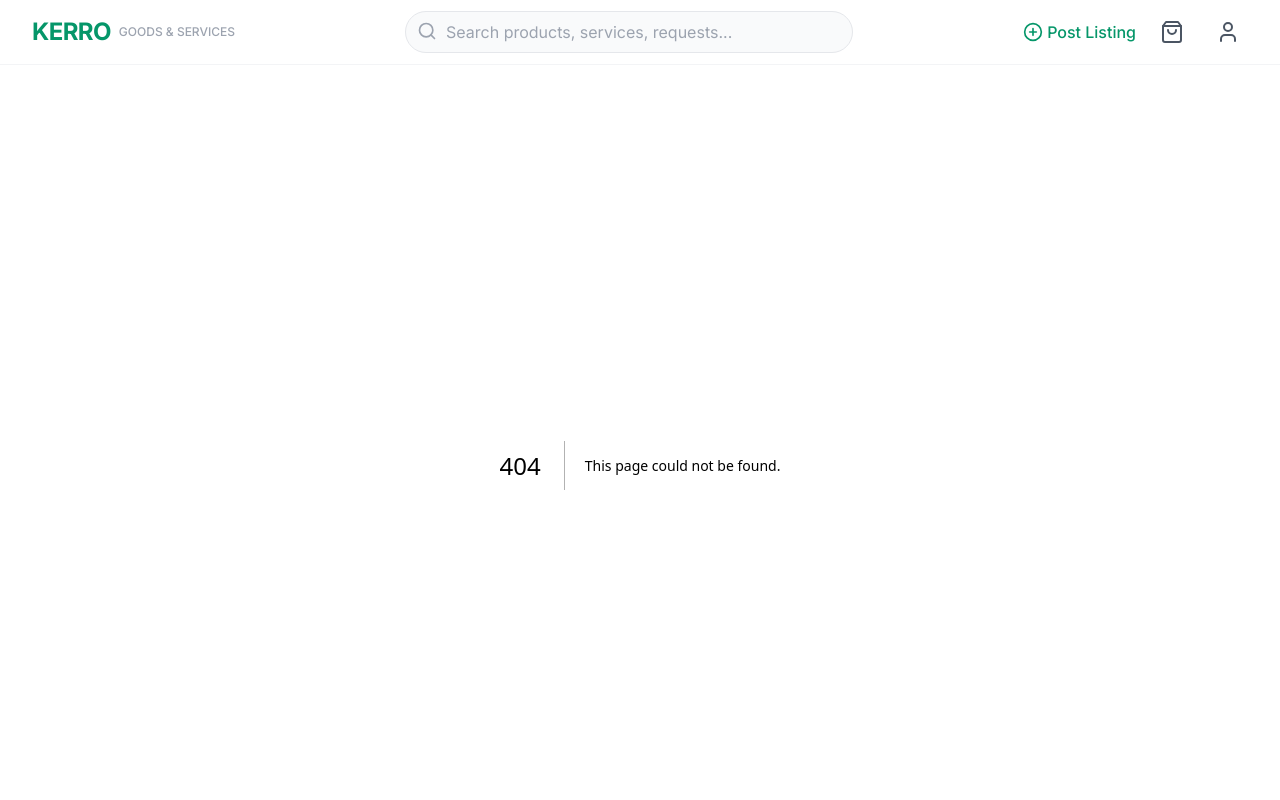
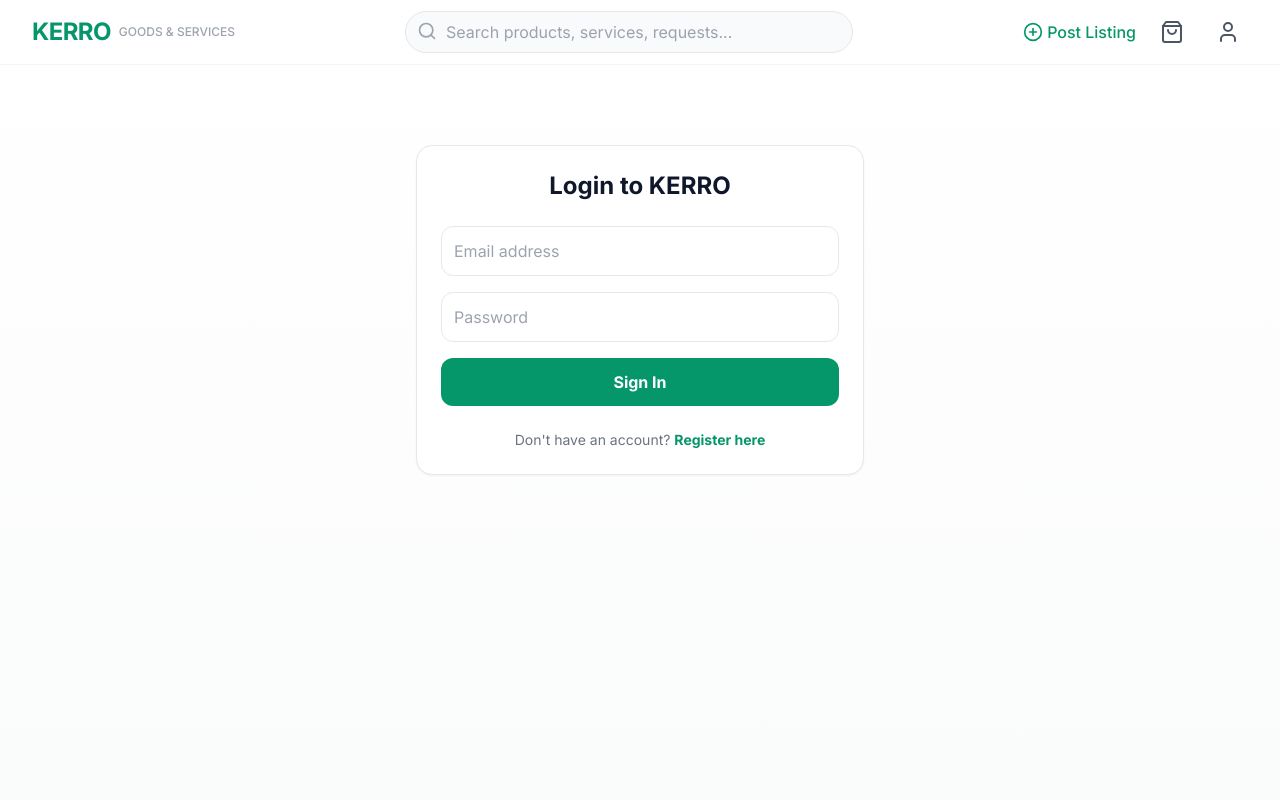
Before and after one commit to kent386/kerro-marketplac, a Next.js app: page /login in a window 1280 px wide. Before the commit this address had no page. Shown: the top 800 px of the page. Built offline with nearby package versions, Linux system fonts and the light colour scheme.

Commit message:
Implement login page with authentication

```diff
--- /dev/null
+++ b/app/login/page.tsx
@@ -0,0 +1,55 @@
+"use client";
+
+import { signIn } from "next-auth/react";
+import { useState } from "react";
+import { useRouter } from "next/navigation";
+import Link from "next/link";
+
+export default function LoginPage() {
+  const [email, setEmail] = useState("");
+  const [password, setPassword] = useState("");
+  const router = useRouter();
+
+  const handleSubmit = async (e: React.FormEvent) => {
+    e.preventDefault();
+    const res = await signIn("credentials", {
+      email,
+      password,
+      redirect: false,
+    });
+
+    if (res?.ok) {
+      router.push("/marketplace");
+    } else {
+      alert("Login failed! Check your email/password.");
+    }
+  };
+
+  return (
+    <div className="max-w-md mx-auto mt-20 p-6 bg-white border rounded-2xl shadow-sm">
+      <h1 className="text-2xl font-bold mb-6 text-center">Login to KERRO</h1>
+      <form onSubmit={handleSubmit} className="space-y-4">
+        <input
+          type="email"
+          placeholder="Email address"
+          className="w-full p-3 border rounded-lg outline-none focus:ring-2 focus:ring-primary/20"
+          onChange={(e) => setEmail(e.target.value)}
+          required
+        />
+        <input
+          type="password"
+          placeholder="Password"
+          className="w-full p-3 border rounded-lg outline-none focus:ring-2 focus:ring-primary/20"
+          onChange={(e) => setPassword(e.target.value)}
+          required
+        />
+        <button className="w-full bg-primary text-white py-3 rounded-lg font-bold hover:bg-opacity-90">
+          Sign In
+        </button>
+      </form>
+      <p className="mt-6 text-center text-gray-500 text-sm">
+        Don't have an account? <Link href="/register" className="text-primary font-bold">Register here</Link>
+      </p>
+    </div>
+  );
+}
```
